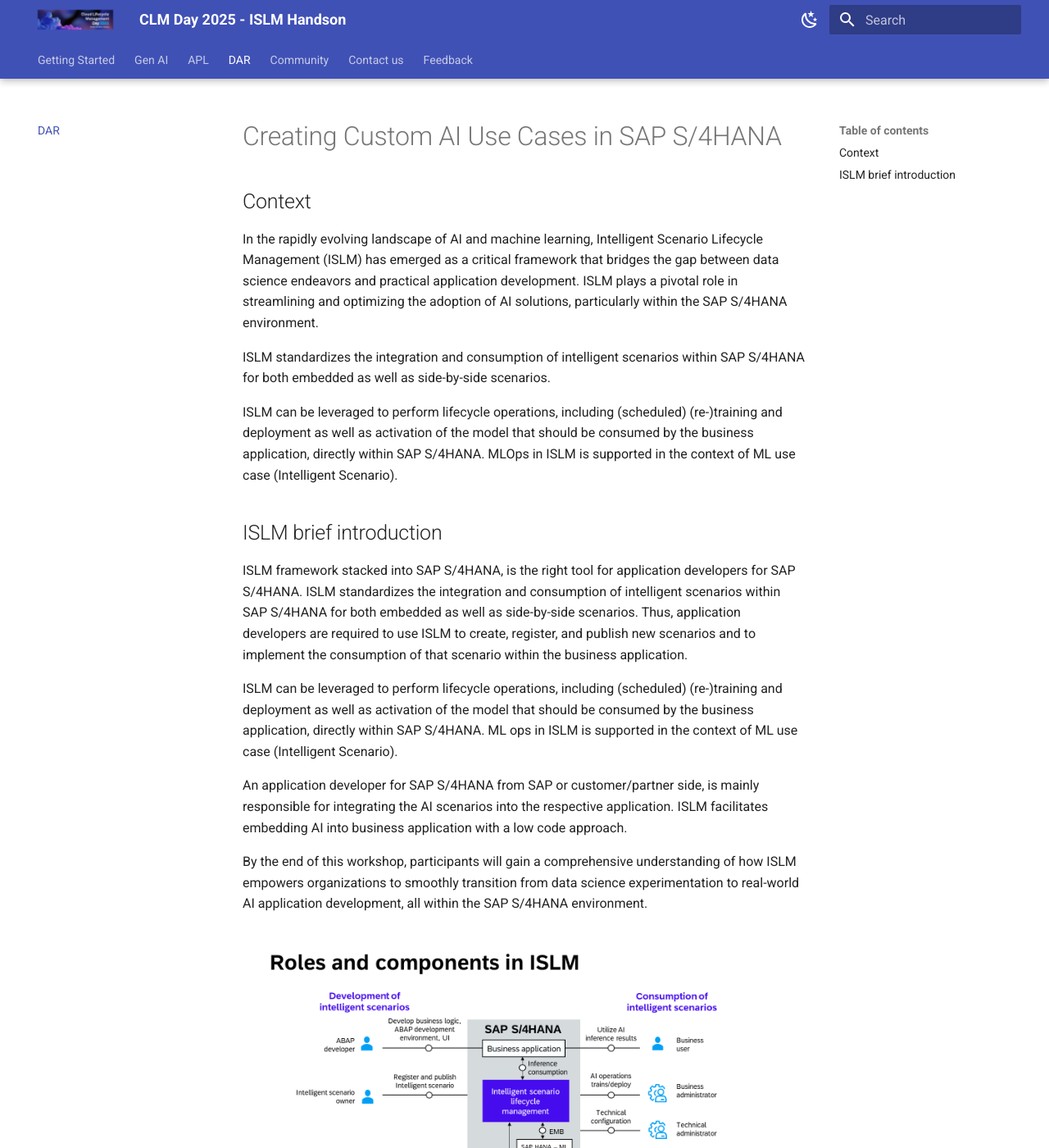
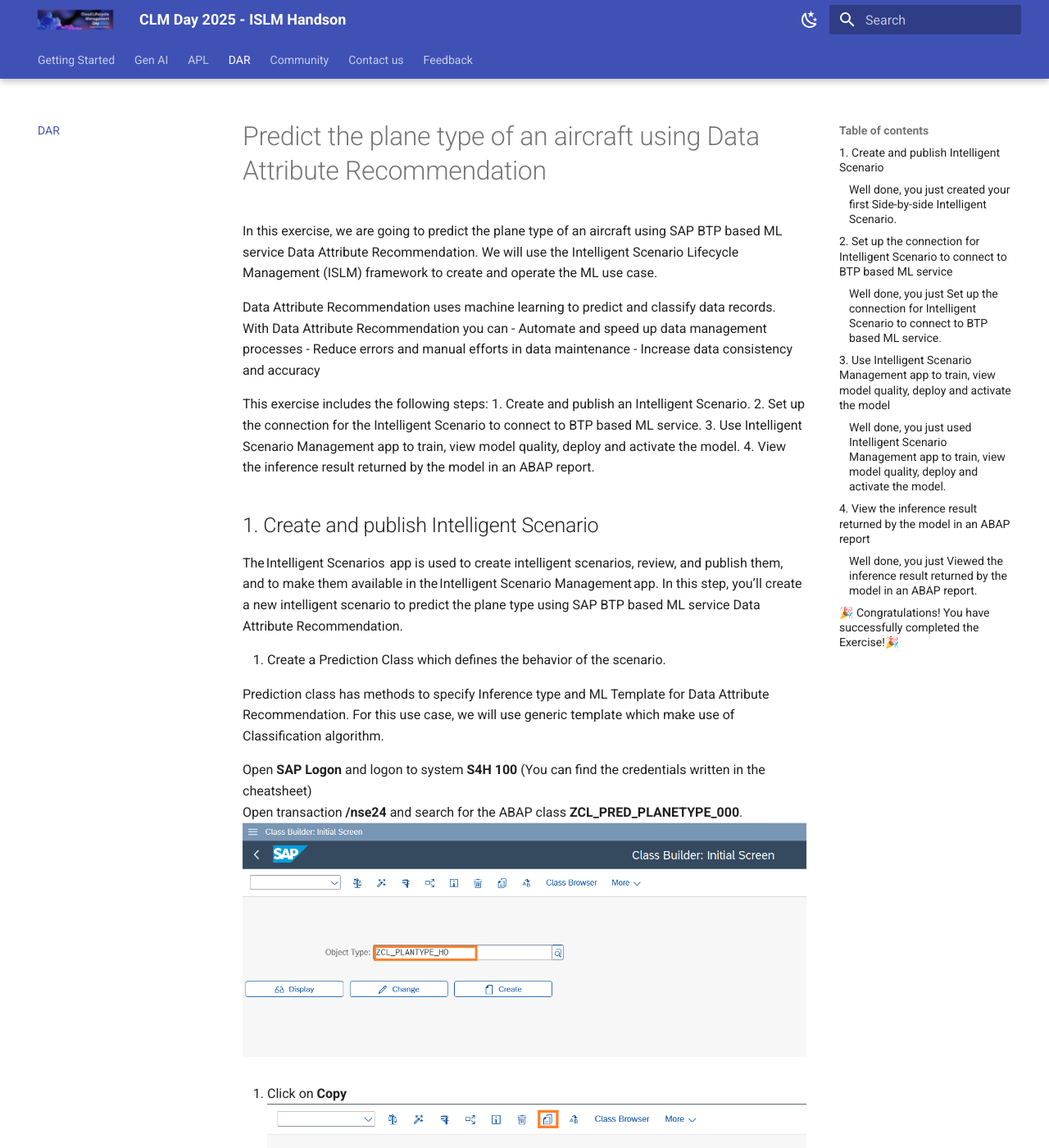
Before and after one commit to SAP-CLM-SL/ISLM, an MkDocs documentation site: the page built from docs/ISLM_with_SAPAIServices_BTP/README.md, in a window 1280 px wide and 1400 px high. Shown: the whole window at 82% size. Built offline with MkDocs 1.6.1 and Material for MkDocs 9.7.7, drawn with Linux system fonts in a browser that asks for light colours; some of the changed text lies outside the part shown.

Commit message:
Update README.md

```diff
--- a/docs/ISLM_with_SAPAIServices_BTP/README.md
+++ b/docs/ISLM_with_SAPAIServices_BTP/README.md
@@ -1,34 +1,4 @@
-# Creating Custom AI Use Cases in SAP S/4HANA
-## Context
-
-In the rapidly evolving landscape of AI and machine learning, Intelligent Scenario Lifecycle Management (ISLM) has emerged as a critical framework that bridges the gap between data science endeavors and practical application development. ISLM plays a pivotal role in streamlining and optimizing the adoption of AI solutions, particularly within the SAP S/4HANA environment.
-
-ISLM standardizes the integration and consumption of intelligent scenarios within SAP S/4HANA for both embedded as well as side-by-side scenarios.
-
-ISLM can be leveraged to perform lifecycle operations, including (scheduled) (re-)training and deployment as well as activation of the model that should be consumed by the business application, directly within SAP S/4HANA. MLOps in ISLM is supported in the context of ML use case (Intelligent Scenario).
-<br>
-
-## ISLM brief introduction
-ISLM framework stacked into SAP S/4HANA, is the right tool for application developers for SAP S/4HANA. ISLM standardizes the integration and consumption of intelligent scenarios within SAP S/4HANA for both embedded as well as side-by-side scenarios. Thus, application developers are required to use ISLM to create, register, and publish new scenarios and to implement the consumption of that scenario within the business application.
-
-ISLM can be leveraged to perform lifecycle operations, including (scheduled) (re-)training and deployment as well as activation of the model that should be consumed by the business application, directly within SAP S/4HANA. ML ops in ISLM is supported in the context of ML use case (Intelligent Scenario).
-
-An application developer for SAP S/4HANA from SAP or customer/partner side, is mainly responsible for integrating the AI scenarios into the respective application. ISLM facilitates embedding AI into business application with a low code approach.
-
-By the end of this workshop, participants will gain a comprehensive understanding of how ISLM empowers organizations to smoothly transition from data science experimentation to real-world AI application development, all within the SAP S/4HANA environment.
-
-![](./images/Overview.png)
-
-**Business User:** The end user who interacts with the business application and uses the predictions from machine learning for the business purpose. <br>
-**Business Administrator:** A domain expert or analytics specialist, who can perform model trainings based on business context, evaluate model quality, and can activate a model for production usage. <br>
-**Technical Administrator:** A system administrator who can perform the configurations of connectivity between different entities as well as maintains the technical configurations of the system. <br>
-**ABAP Developer:** A developer who can create ABAP artifacts required for Intelligent Scenario registration.<br>
-**Intelligent Scenario Owner:** An owner who creates, reviews and publishes Intelligent Scenario. <br>
-
-
-
-
-# Predict the plane type of an aircraft
+# Predict the plane type of an aircraft using Data Attribute Recommendation
 
 In this exercise, we are going to predict the plane type of an aircraft using SAP BTP based ML service Data Attribute Recommendation. We will use the Intelligent Scenario Lifecycle Management (ISLM) framework to create and operate the ML use case.
 
```
